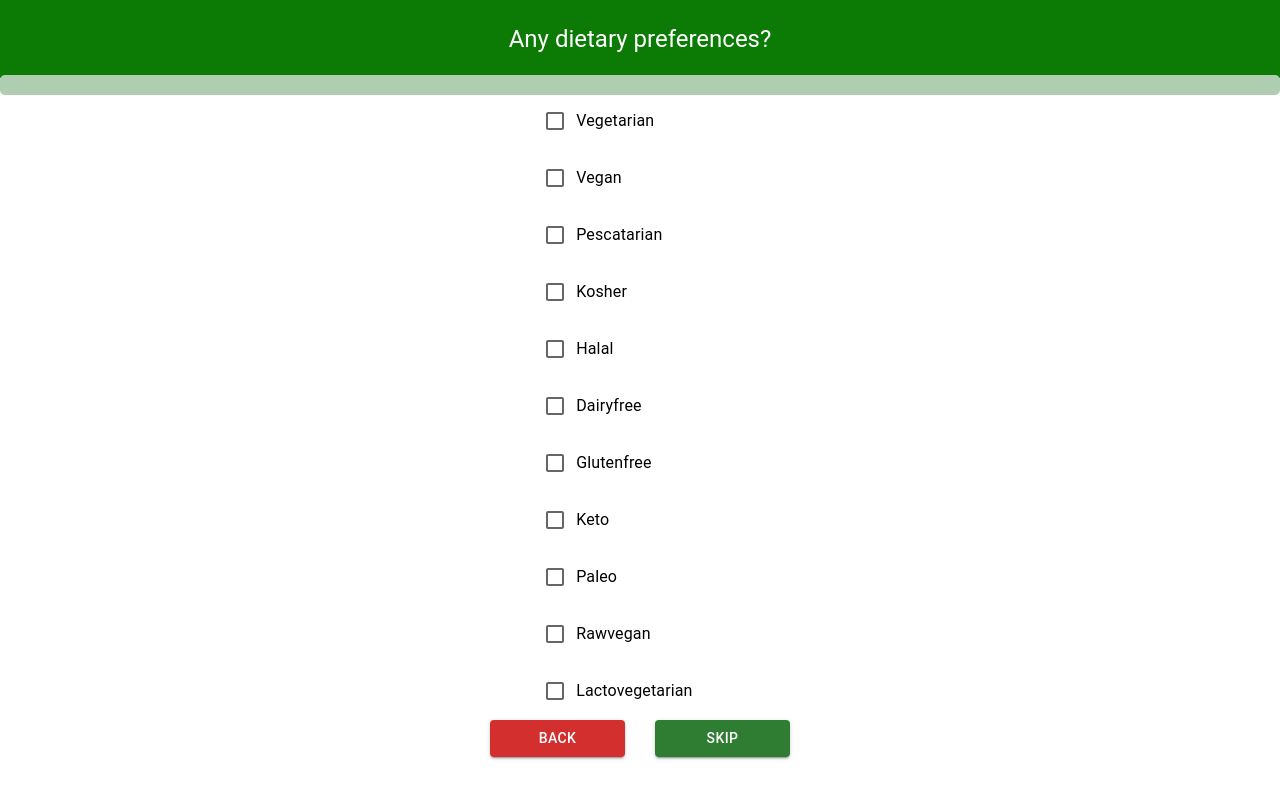
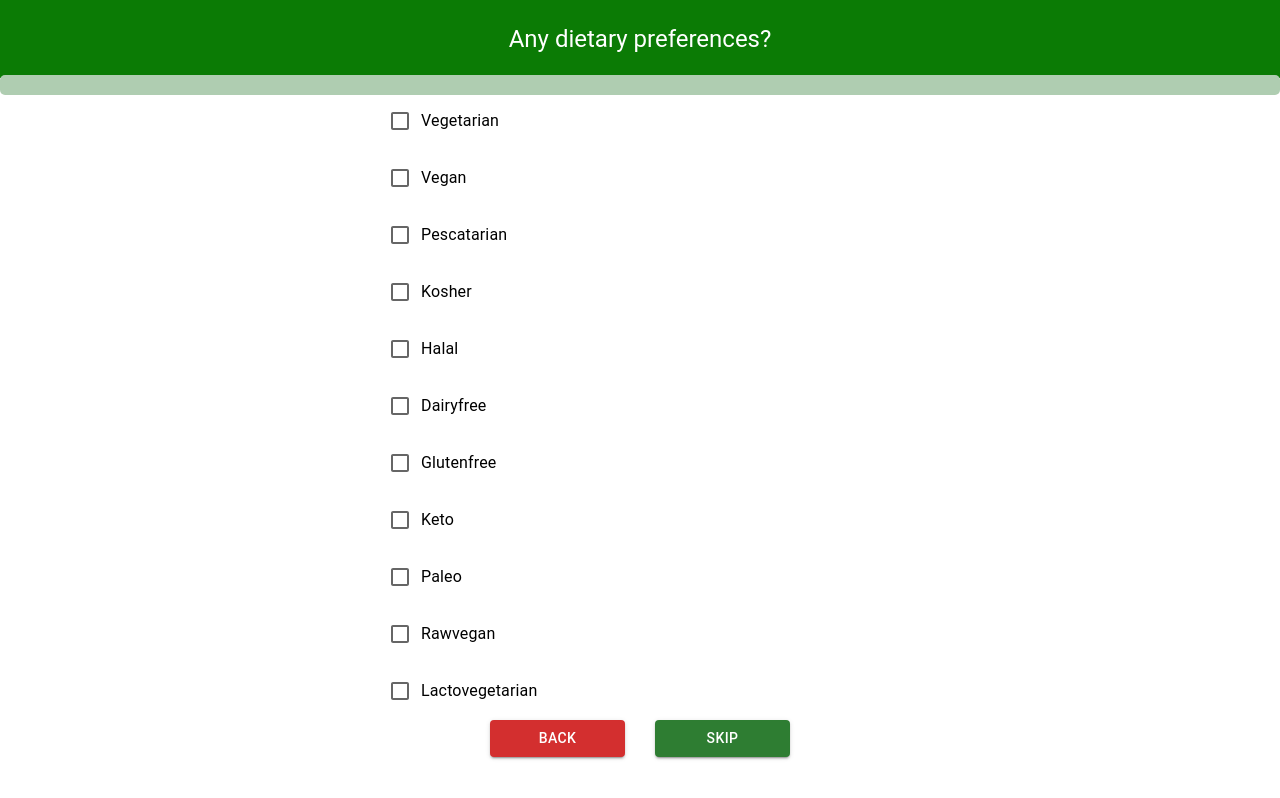
Before and after one commit to juleje/BrightBites_RecipeRecommendationApp, a React (Create React App) app: page /query in a window 1280 px wide. Built offline with nearby package versions, Linux system fonts and the light colour scheme.

Commit message:
scroll fix

```diff
--- a/src/components/queryparts/cuisine.js
+++ b/src/components/queryparts/cuisine.js
@@ -58,7 +58,7 @@ const CuisinePreferences = ({ handleToIngrdidients, backToDietary, cuisinePrefer
 
   return (
     <div className="dietary-container">
-      <Typography variant="h5" className="header">
+      <Typography variant="h5" className="header-diet">
         Any prefered cuisine?
       </Typography>
 
--- a/src/css/DietaryPreferences.css
+++ b/src/css/DietaryPreferences.css
@@ -1,3 +1,9 @@
+html,
+body {
+	height: 100%;
+	width: 100%;
+}
+
 /* Container and Layout */
 .dietary-container {
 	display: flex;
@@ -5,7 +11,9 @@
 	align-items: center;
 	justify-content: center;
 	background-color: #ffffff;
-	padding: 100px 30px 20px 30px;
+	padding: 100px 15px 20px 15px;
+	height: 100%;
+	overflow: hidden;
 }
 
 /* Header Styling */
@@ -18,7 +26,6 @@
     font-weight: bold;
     position: fixed;
     top: 0;
-    left: 0;
     width: 100%;
     /* height: 30px; */
     box-shadow: 0 2px 4px rgba(0, 0, 0, 0.1);
@@ -38,6 +45,8 @@
 	flex-direction: column;
 	gap: 15px;
 	margin-bottom: 20px;
+	width: 100%;
+	margin-left: 60%;
 }
 
 .MuiFormControlLabel-root {
--- a/src/index.css
+++ b/src/index.css
@@ -5,6 +5,7 @@ body {
     sans-serif;
   -webkit-font-smoothing: antialiased;
   -moz-osx-font-smoothing: grayscale;
+  height: 100%;
 }
 
 code {
```
